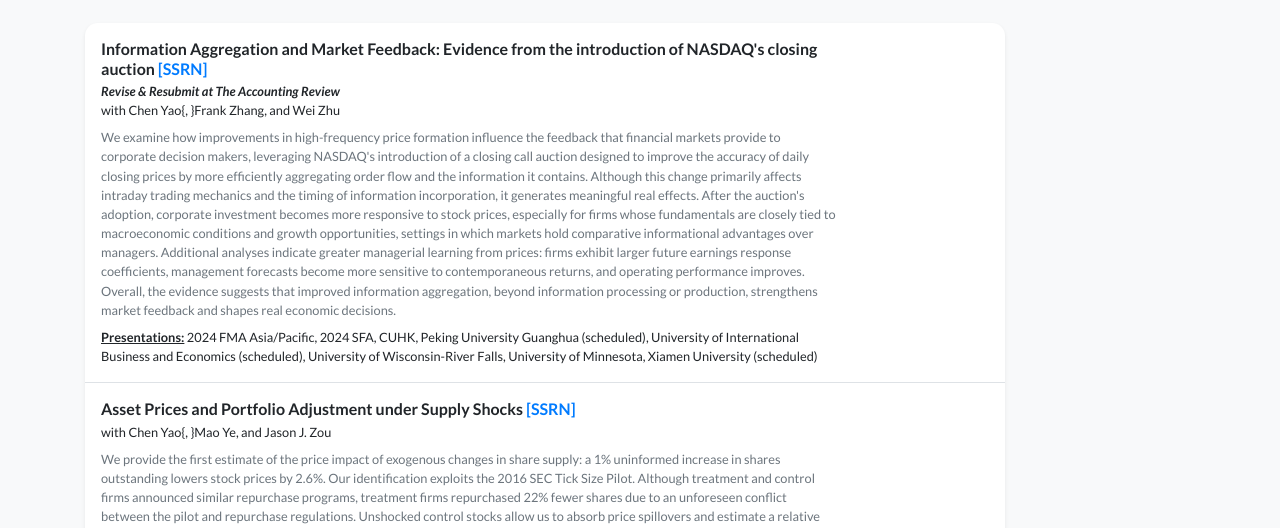
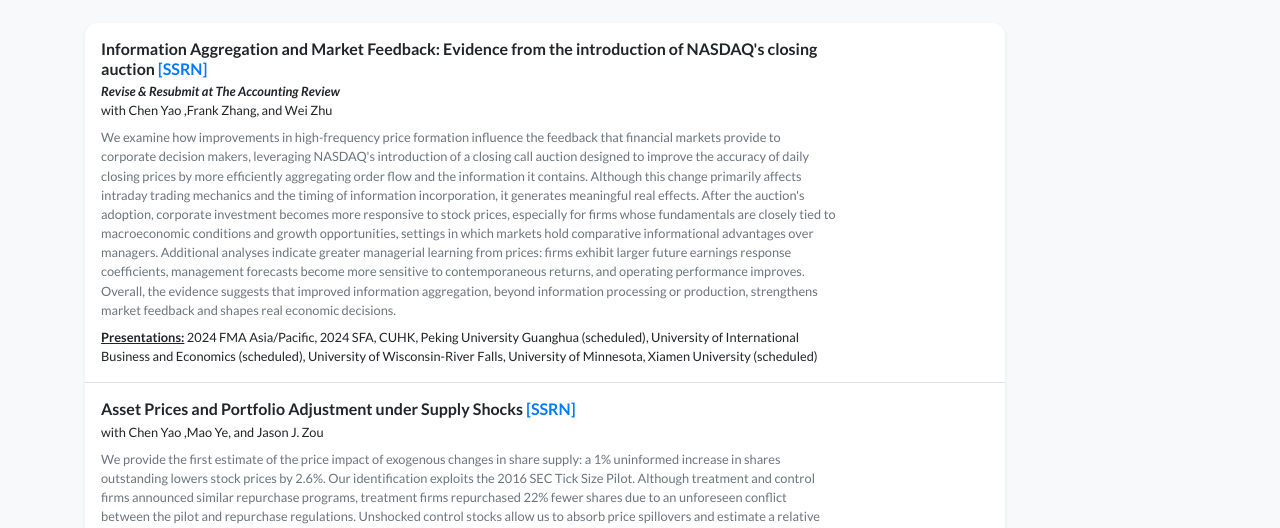
Before and after one commit to shidongshao/shidongshao.github.io, a Jekyll site: the page built from publications.html, in a window 1280 px wide and 900 px high. Shown: the part 167-695 px from the top of the window. Built offline with Jekyll 4.4.1, drawn with Linux system fonts in a browser that asks for light colours; nearby versions of some CDN libraries; a style sheet for code colours, icons or effects is not loaded.

Commit message:
Update personal website

```diff
--- a/_includes/widgets/author_list.html
+++ b/_includes/widgets/author_list.html
@@ -47,8 +47,8 @@
         {%- assign second_last = authors.size | minus: 1 -%}
         {%- if forloop.index == second_last -%}
             {%- if authors.size > 2 -%}, and {% else %} and {% endif -%}
-        {%- else -%}
-            {, }
+        {%- else %}
+        ,
         {%- endif -%}
     {%- endunless -%}
 
```
